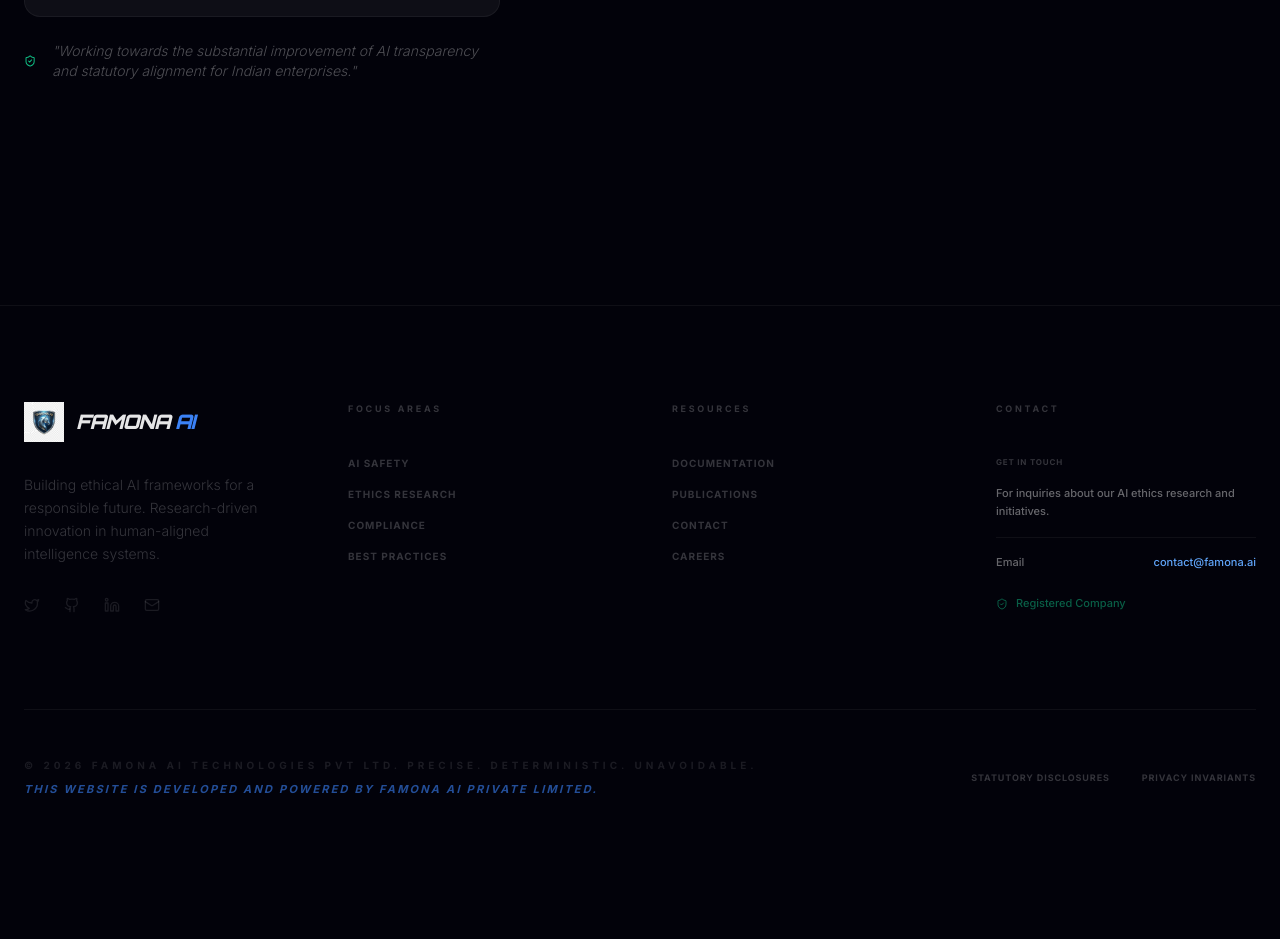
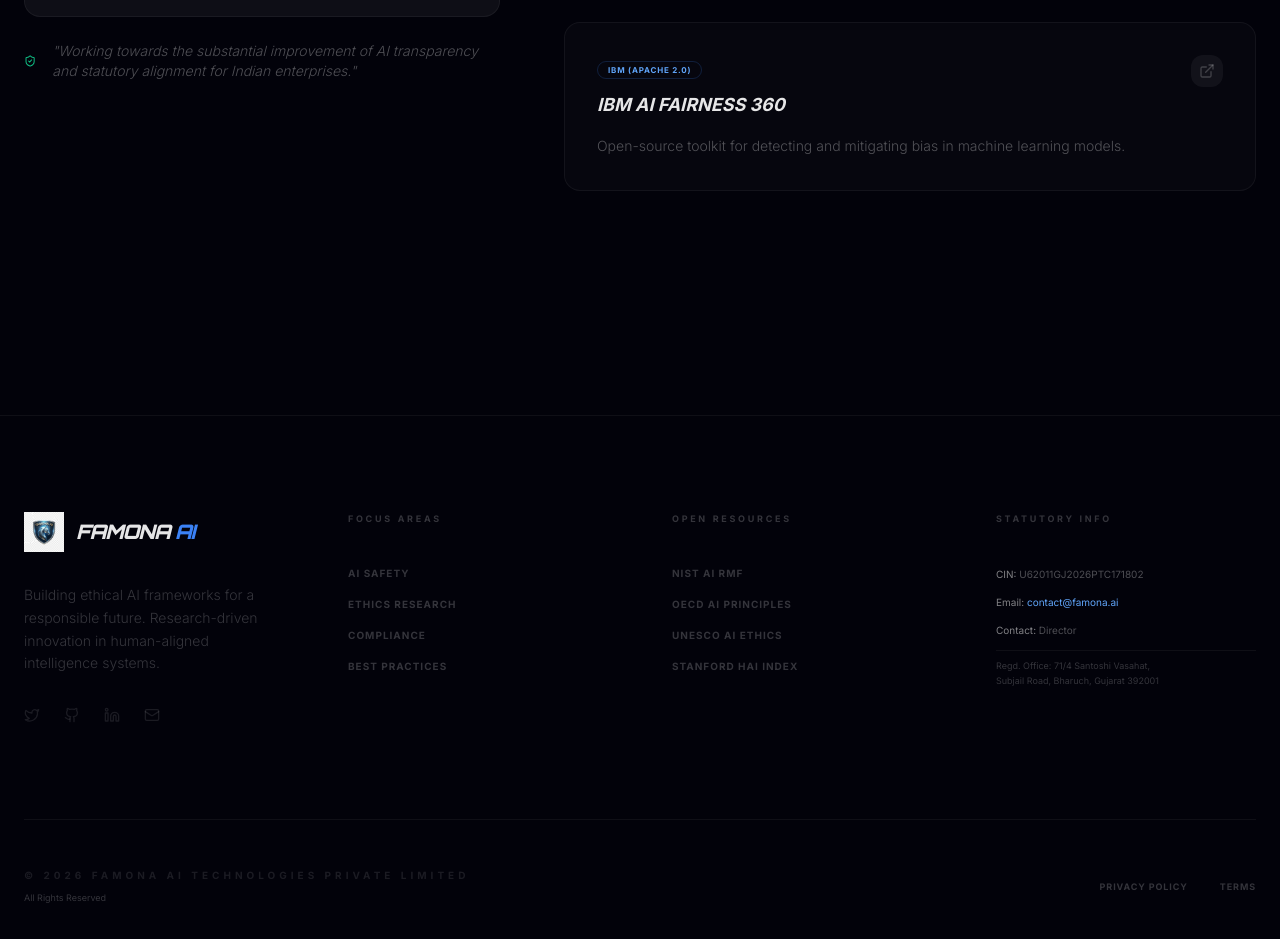
Before and after one commit to FAMONA-AI-TECHNOLOGIES-PRIVATE-LIMITED/famona-site, a React (Vite) app: page / in a window 1280 px wide. Shown: the part 7160-8099 px from the top of the page. Before the commit the page ends 8006 px from the top, so only its background shows below. Built offline with nearby package versions, Linux system fonts and the light colour scheme.

Commit message:
Research Hub v4.5.0 - Mandatory company disclosures and open resources

```diff
--- a/src/App.tsx
+++ b/src/App.tsx
@@ -1,6 +1,5 @@
 import { useState, useEffect } from 'react';
 import {
-  ShieldCheck,
   Search,
   ArrowRight,
   Github,
@@ -189,26 +188,23 @@
             </div>
 
             <div>
-              <h4 className="text-[9px] font-black uppercase tracking-[0.3em] mb-10 text-white/20">Resources</h4>
+              <h4 className="text-[9px] font-black uppercase tracking-[0.3em] mb-10 text-white/20">Open Resources</h4>
               <ul className="space-y-4 text-[10px] font-bold uppercase tracking-widest text-white/20">
-                <li className="hover:text-blue-400 cursor-pointer transition-colors">Documentation</li>
-                <li className="hover:text-blue-400 cursor-pointer transition-colors">Publications</li>
-                <li className="hover:text-blue-400 cursor-pointer transition-colors">Contact</li>
-                <li className="hover:text-blue-400 cursor-pointer transition-colors">Careers</li>
+                <li><a href="https://www.nist.gov/itl/ai-risk-management-framework" target="_blank" rel="noopener" className="hover:text-blue-400 transition-colors">NIST AI RMF</a></li>
+                <li><a href="https://oecd.ai/en/ai-principles" target="_blank" rel="noopener" className="hover:text-blue-400 transition-colors">OECD AI Principles</a></li>
+                <li><a href="https://www.unesco.org/en/artificial-intelligence/recommendation-ethics" target="_blank" rel="noopener" className="hover:text-blue-400 transition-colors">UNESCO AI Ethics</a></li>
+                <li><a href="https://aiindex.stanford.edu" target="_blank" rel="noopener" className="hover:text-blue-400 transition-colors">Stanford HAI Index</a></li>
               </ul>
             </div>
 
             <div>
-              <h4 className="text-[9px] font-black uppercase tracking-[0.3em] mb-10 text-white/20">Contact</h4>
-              <div className="space-y-4 text-[11px] font-medium text-white/40 leading-relaxed">
-                <p className="text-white/20 font-black uppercase tracking-widest text-[8px]">Get in Touch</p>
-                <p>For inquiries about our AI ethics research and initiatives.</p>
-                <div className="pt-4 border-t border-white/5 space-y-2">
-                  <p className="flex justify-between"><span>Email</span><span className="text-blue-400">contact@famona.ai</span></p>
-                </div>
-                <p className="text-emerald-500/50 flex items-center gap-2 pt-2">
-                  <ShieldCheck className="w-3 h-3" />
-                  Registered Company
+              <h4 className="text-[9px] font-black uppercase tracking-[0.3em] mb-10 text-white/20">Statutory Info</h4>
+              <div className="space-y-3 text-[10px] text-white/30 leading-relaxed">
+                <p><span className="text-white/50">CIN:</span> U62011GJ2026PTC171802</p>
+                <p><span className="text-white/50">Email:</span> <span className="text-blue-400">contact@famona.ai</span></p>
+                <p><span className="text-white/50">Contact:</span> Director</p>
+                <p className="text-[9px] text-white/20 pt-2 border-t border-white/5">
+                  Regd. Office: 71/4 Santoshi Vasahat,<br />Subjail Road, Bharuch, Gujarat 392001
                 </p>
               </div>
             </div>
@@ -216,12 +212,12 @@
 
           <div className="flex flex-col md:flex-row justify-between items-center pt-12 border-t border-white/5 gap-6">
             <div className="flex flex-col items-center md:items-start">
-              <span className="text-[10px] font-black uppercase tracking-[0.4em] text-white/10 mb-2">© 2026 Famona AI Technologies Pvt Ltd. Precise. Deterministic. Unavoidable.</span>
-              <span className="text-[11px] font-black uppercase tracking-[0.2em] text-blue-500/60 italic">THIS WEBSITE IS DEVELOPED AND POWERED BY FAMONA AI PRIVATE LIMITED.</span>
+              <span className="text-[10px] font-black uppercase tracking-[0.4em] text-white/10 mb-2">© 2026 FAMONA AI TECHNOLOGIES PRIVATE LIMITED</span>
+              <span className="text-[9px] text-white/20">All Rights Reserved</span>
             </div>
             <div className="flex gap-8 text-[9px] font-black uppercase tracking-widest text-white/20">
-              <span className="hover:text-white cursor-pointer transition-colors">Statutory Disclosures</span>
-              <span className="hover:text-white cursor-pointer transition-colors">Privacy Invariants</span>
+              <span className="hover:text-white cursor-pointer transition-colors">Privacy Policy</span>
+              <span className="hover:text-white cursor-pointer transition-colors">Terms</span>
             </div>
           </div>
         </div>
--- a/src/components/ResearchNexus.tsx
+++ b/src/components/ResearchNexus.tsx
@@ -11,7 +11,7 @@
         },
         {
             title: "OECD AI Principles",
-            org: "OECD (Open License)",
+            org: "OECD (Open Access)",
             desc: "Global policy benchmarks for trustworthy and responsible AI development.",
             link: "https://oecd.ai/en/ai-principles"
         },
@@ -20,6 +20,18 @@
             org: "UNESCO (Open Access)",
             desc: "The first global standard-setting instrument on the ethics of artificial intelligence.",
             link: "https://en.unesco.org/artificial-intelligence/ethics"
+        },
+        {
+            title: "Stanford HAI AI Index Report",
+            org: "Stanford (Open Access)",
+            desc: "Annual comprehensive report on AI trends, investment, and governance worldwide.",
+            link: "https://aiindex.stanford.edu"
+        },
+        {
+            title: "IBM AI Fairness 360",
+            org: "IBM (Apache 2.0)",
+            desc: "Open-source toolkit for detecting and mitigating bias in machine learning models.",
+            link: "https://aif360.mybluemix.net"
         }
     ];
 
```
Also changed, not shown: 1 other file (tests, documents, lock files or other folders).
